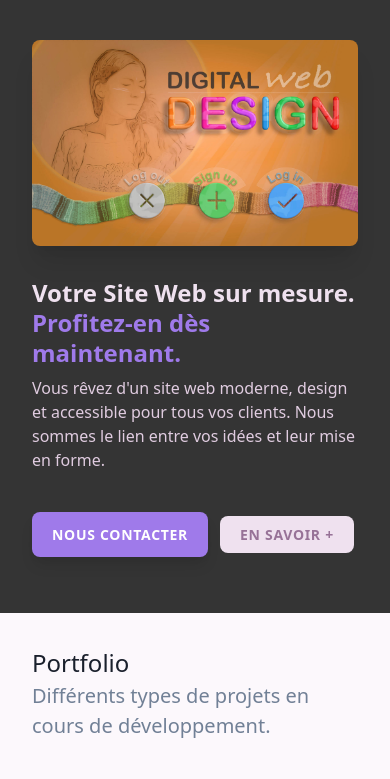
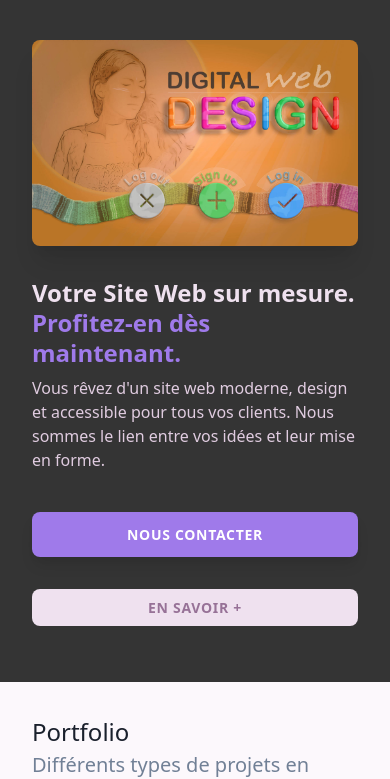
Before and after one commit to ipopop/maboite-space, a Vue app: page / in a window 390 px wide. Shown: the top 779 px of the page. Built offline with nearby package versions, Linux system fonts and the light colour scheme.

Commit message:
btn on mobiles

```diff
--- a/src/App.vue
+++ b/src/App.vue
@@ -12,9 +12,10 @@
                 <p class="mt-2 md:mr-2 lg:mr-5 text-pkgray-400 sm:mt-4 sm:text-xl lg:text-xl xl:text-xl xl:mt-6 xl:mr-16">
                     Vous rêvez d'un site web moderne, design et accessible pour tous vos clients. Nous sommes le lien entre vos idées et leur mise en forme.
                 </p>
-                <div class="my-10 sm:mt-6 sm:text-base xl:mt-10 xl:text-sm">
-                    <a href="mailto:contact@maboite.space" class="shadow-lg btn btn-purple ">Nous contacter</a>
-                    <a href="#portfolio" class="ml-3 py-2 sm:ml-4 btn btn-pkgray">En savoir +</a>
+                <div class="text-center sm:text-left my-10 sm:mt-6 sm:text-base xl:mt-10 xl:text-sm">
+                    <a href="mailto:contact@maboite.space" class="mb-8 shadow-lg btn btn-purple w-full sm:w-auto">Nous contacter</a>
+                    <br class="sm:hidden inline" />
+                    <a href="#portfolio" class="py-2 w-full sm:w-auto sm:ml-4 btn btn-pkgray">En savoir +</a>
                 </div>
             </div>
         </div>
```
